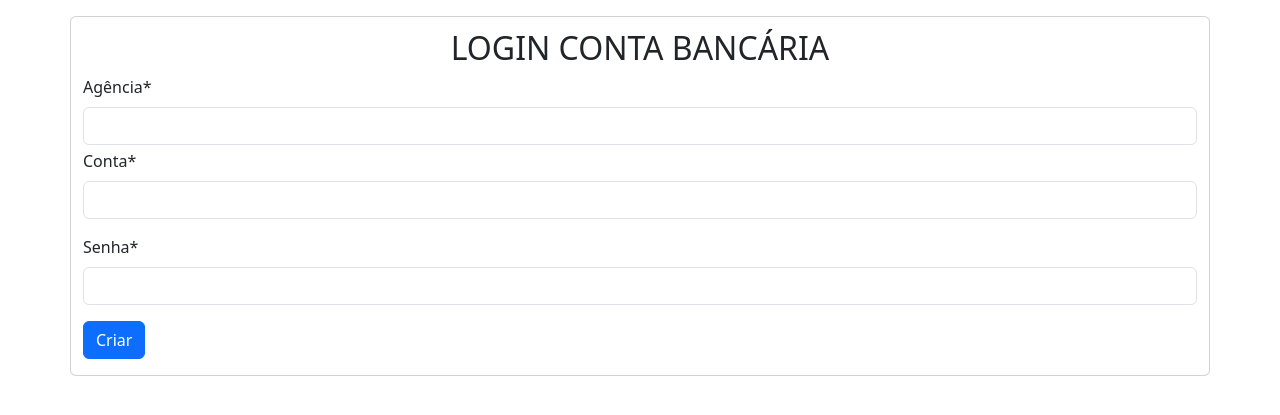
After one commit to Carluuss/Estudos-PHP, a PHP site: page /login.html.php in a window 1280 px wide. The commit adds this page. Shown: the top 415 px of the page. Run offline with PHP 8.4, Linux system fonts and the light colour scheme.

Commit message:
fixed: login page

```diff
--- /dev/null
+++ b/poo/banco/login.html.php
@@ -0,0 +1,41 @@
+<?php
+include_once("head.php");
+
+echo"
+<body>
+
+<div class='card container mt-3 mb-3'>
+    <div class='mt-2'>
+    <h2 style= 'text-align: center;'
+    class='mt-1'>LOGIN CONTA BANCÁRIA</h2>
+</div>
+
+<form action='login.php' method='POST'>
+<div class='mb-3'>
+<label class='form-label'>Agência*</label>
+<input type='text' class='form-control' id='agencia' name='agencia' onblur='V_agencia(this)' required>
+<div id= 'alertaAgencia' class='form-text'>
+</div>
+
+
+<div class='mb-3'>
+<label class='form-label'>Conta*</label>
+<input type='text' class='form-control' id='conta' name='conta' onblur='V_conta(this)' oninput='formatConta(this)' required>
+<div id= 'alertaConta' class='form-text'></div>
+</div>
+
+<div class='mb-3'>
+<label class='form-label'>Senha*</label>
+<input type='text' class='form-control' id='senha' name='senha' onblur='V_senha(this)' required>
+<div id='alertaSenha' class='form-text'>
+</div>
+</div>
+
+<div class='mb-3'>
+    <input type='submit' class='btn btn-primary' value='Criar' onclick='V_criar()'>
+</div>
+</form>
+</div>
+</body>
+"
+?>
```
Also changed, not shown: poo/banco/conta.php (+21 -11 lines), poo/banco/criptografia.php (added, +17 -0 lines), poo/banco/login.php (added, +8 -0 lines).
